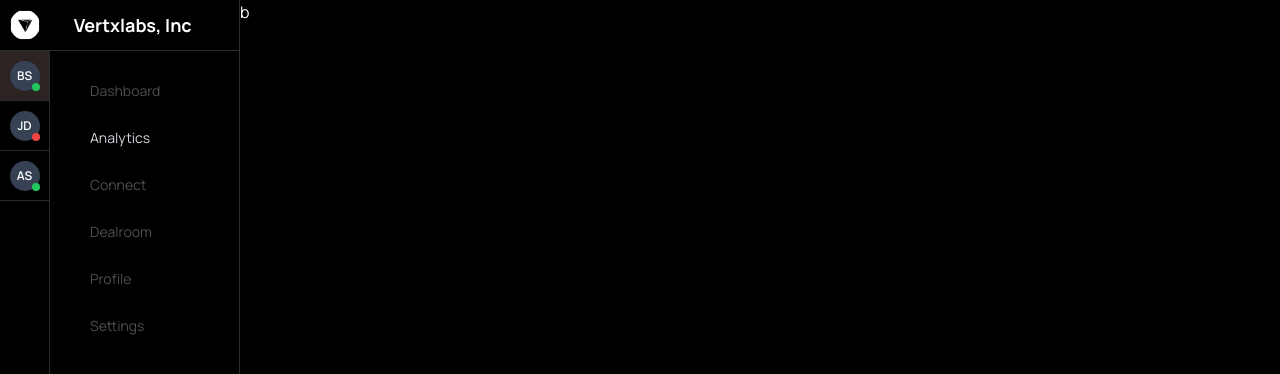
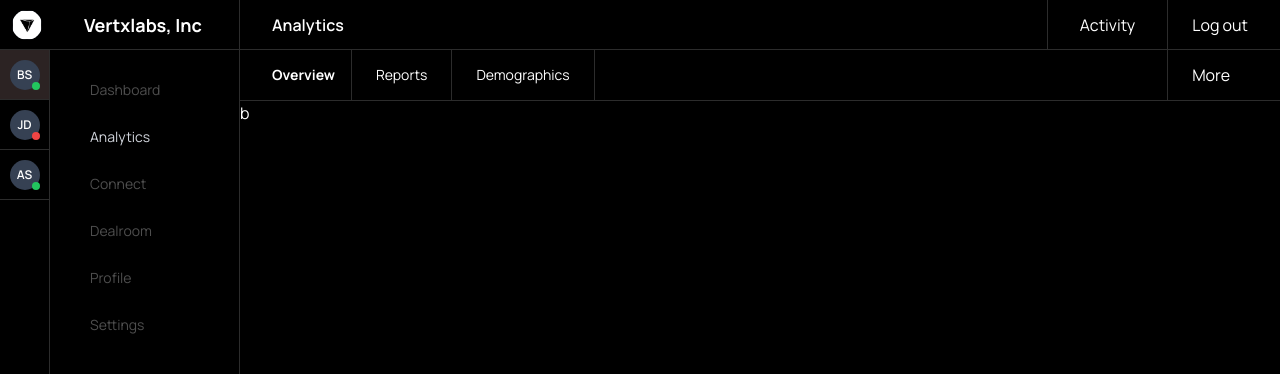
Before and after one commit to Bhavya044/vertx-assignment, a React (Vite) app: page /profile/overview in a window 1280 px wide. Shown: the top 374 px of the page. Built offline with nearby package versions, Linux system fonts and the light colour scheme.

Commit message:
tabs added

```diff
--- a/src/Layout.tsx
+++ b/src/Layout.tsx
@@ -1,6 +1,7 @@
-import React from "react";
-import Navbar from "./components/UI/Navbar";
+import React, { useState } from "react";
+import Navbar from "./components/Navbar";
 import Avatar from "./components/UI/Avatar";
+import Header from "./components/Header";
 
 const users = [
   { name: "Bhavya Suri", isOnline: true },
@@ -9,29 +10,33 @@ const users = [
 ];
 
 const Layout: React.FC<{ children: React.ReactElement }> = ({ children }) => {
+  const [activeTab, setActiveTab] = useState("Analytics");
+
+  const handleSetActiveTab = (activeTab: string) => {
+    setActiveTab(activeTab);
+  };
   return (
     <div className="flex flex-col lg:flex-row h-full min-h-screen">
-      <div className="lg:order-first lg:w-[240px] xs:h-full hidden lg:flex lg:flex-row  border-r border-r-divider-100 ">
-        <div className="flex flex-col w-full">
-          <div className="flex items-center gap-3 border-b border-divider-100 w-full">
-            {/* Logo inside a fixed-size container */}
-            <div
-              className={` flex justify-center items-center  h-[50px] w-[72px]`}
-            >
+      {/* Sidebar */}
+      <div className="hidden lg:flex lg:flex-col lg:w-[240px] border-r border-divider-100">
+        <div className="flex items-center gap-3 border-b border-divider-100 h-[50px] px-3">
+          {/* Logo */}
+          <div className="flex justify-center items-center h-[50px]">
             <Avatar logo="/vertxLogo.jpeg" />
           </div>
 
           {/* Company Name */}
-            <span className="font-bold ml-3 text-lg  w-full">
-              Vertxlabs, Inc
-            </span>
+          <span className="font-bold text-lg ml-7.5">Vertxlabs, Inc</span>
         </div>
+
+        {/* Sidebar Users & Navbar */}
         <div className="flex h-full">
-            <div className="hidden lg:flex flex-col items-center  w-[50px] border-r border-r-divider-100">
+          {/* User Avatars Sidebar */}
+          <div className="hidden lg:flex flex-col items-center w-[50px] border-r border-divider-100">
             {users.map((user, index) => (
               <div
                 key={user.name}
-                  className={`border-b border-b-divider-100 flex justify-center items-center h-[50px] w-full ${
+                className={`flex justify-center items-center h-[50px] w-full border-b border-divider-100 ${
                   index === 0 ? "bg-[#2c2323]" : "bg-black"
                 }`}
               >
@@ -39,18 +44,52 @@ const Layout: React.FC<{ children: React.ReactElement }> = ({ children }) => {
               </div>
             ))}
           </div>
+
+          {/* Navbar */}
           <div className="ml-6">
-              <Navbar activeTab="Analytics" />
-            </div>
+            <Navbar
+              handleSetActive={handleSetActiveTab}
+              activeTab={activeTab}
+            />
           </div>
         </div>
       </div>
 
-      {/* Mobile nav */}
-      <div className="order-last lg:hidden">
-        <Navbar activeTab="Analytics" />
+      {/* Header (for both mobile & desktop) */}
+      <div className="w-full block lg:hidden">
+        <Header currentTab={activeTab} setCurrentTab={setActiveTab} />
       </div>
-      <div className="flex-1 h-full">{children}</div>
+
+      {/* Main Content */}
+      <div className="flex-1 h-full">
+        <div className="flex flex-col">
+          {/* Top Bar */}
+          <div className="lg:flex hidden items-center justify-between h-[50px] px-8 border-b border-divider-100 text-base">
+            <span className="font-semibold">{activeTab}</span>
+
+            <div className="flex items-center gap-6">
+              <div className="h-[50px] flex items-center px-8 py-2.5 text-center border-x border-divider-100">
+                Activity
+              </div>
+              <span className="cursor-pointer hover:text-gray-400">
+                Log out
+              </span>
+            </div>
+          </div>
+
+          {/* Header */}
+          <div className="hidden lg:block">
+            <Header currentTab={activeTab} />
+          </div>
+        </div>
+
+        {children}
+      </div>
+
+      {/* Mobile Navbar at the Bottom */}
+      <div className="lg:hidden order-last">
+        <Navbar activeTab={activeTab} handleSetActive={handleSetActiveTab} />
+      </div>
     </div>
   );
 };
--- /dev/null
+++ b/src/components/Header.tsx
@@ -0,0 +1,61 @@
+import React, { useEffect, useState } from "react";
+import Avatar from "./UI/Avatar";
+import Tabs from "./UI/Tabs";
+import Icon from "./UI/Icon";
+
+const tabGroups: Record<string, { name: string; id: string }[]> = {
+  Analytics: [
+    { name: "Overview", id: "overview" },
+    { name: "Reports", id: "reports" },
+    { name: "Demographics", id: "demographics" },
+  ],
+  Profile: [
+    { name: "Overview", id: "overview" },
+    { name: "Portfolio", id: "portfolio" },
+    { name: "Experience", id: "experience" },
+    { name: "Media", id: "media" },
+  ],
+};
+
+interface HeaderProps {
+  currentTab: string;
+  setCurrentTab?: (tab: string) => void;
+}
+
+const Header: React.FC<HeaderProps> = ({ currentTab, setCurrentTab }) => {
+  const tabs = tabGroups[currentTab] || [];
+  const [activeTab, setActiveTab] = useState(tabs.length > 0 ? tabs[0].id : "");
+
+  useEffect(() => {
+    setActiveTab(tabs[0]?.id);
+  }, [currentTab]);
+
+  return (
+    <header className="w-full">
+      {/* Mobile View */}
+      <div className="lg:hidden p-2.5">
+        <div className="flex items-center justify-between">
+          <Avatar
+            name="Bhavya Suri"
+            onClick={() => setCurrentTab?.("Profile")}
+          />
+          <img src="/Vertx-New.png" alt="Logo" className="h-6" />
+          <Icon iconName="menu" size={30} className="border-0" />
+        </div>
+        {/* Tabs Below Navbar */}
+        {tabs.length > 0 && (
+          <Tabs tabs={tabs} activeTab={activeTab} setActiveTab={setActiveTab} />
+        )}
+      </div>
+
+      {/* Desktop View */}
+      <div className="hidden lg:flex lg:flex-row items-center border-b px-8 border-b-divider-100">
+        {tabs.length > 0 && (
+          <Tabs tabs={tabs} activeTab={activeTab} setActiveTab={setActiveTab} />
+        )}
+      </div>
+    </header>
+  );
+};
+
+export default Header;
--- a/src/components/UI/Navbar.tsx
+++ b/src/components/Navbar.tsx
@@ -1,18 +1,23 @@
-import useIsMobile from "../../hooks/useIsMobile";
-import { desktopNavbarTabs, mobileNavbarTabs } from "../../utils/navbar.config";
-import Icon from "./Icon";
+import useIsMobile from "../hooks/useIsMobile";
+import { desktopNavbarTabs, mobileNavbarTabs } from "../utils/navbar.config";
+import Icon from "./UI/Icon";
 
 interface INavbar {
   activeTab: string;
+  handleSetActive: (active: string) => void;
 }
-const Navbar: React.FC<INavbar> = ({ activeTab }) => {
+const Navbar: React.FC<INavbar> = ({ activeTab, handleSetActive }) => {
   const isMobile = useIsMobile();
   const navTabs = isMobile ? mobileNavbarTabs : desktopNavbarTabs;
+
   return (
     <div className="border-t border-t-divider-100 lg:border-0  h-full lg:p-0 p-2">
       <div className="flex justify-between flex-row lg:flex-col h-full lg:h-[282px] mt-4 mb-2.5 ml-4 mr-4 ">
         {navTabs?.map((tab) => (
-          <div className="flex flex-col justify-center items-center  lg:items-start h-full gap-0.5 ">
+          <div
+            onClick={() => handleSetActive(tab.tabName)}
+            className="flex flex-col justify-center items-center cursor-pointer lg:items-start h-full gap-0.5 "
+          >
             {tab.iconName ? (
               <Icon
                 iconName={tab.iconName}
--- a/src/components/UI/Avatar.tsx
+++ b/src/components/UI/Avatar.tsx
@@ -4,9 +4,15 @@ interface AvatarProps {
   name?: string;
   isOnline?: boolean;
   logo?: string;
+  onClick?: () => void;
 }
 
-const Avatar: React.FC<AvatarProps> = ({ name, isOnline = false, logo }) => {
+const Avatar: React.FC<AvatarProps> = ({
+  name,
+  isOnline = false,
+  logo,
+  onClick,
+}) => {
   const initials = name
     ?.split(" ")
     .map((word) => word[0])
@@ -14,7 +20,7 @@ const Avatar: React.FC<AvatarProps> = ({ name, isOnline = false, logo }) => {
     .toUpperCase();
 
   return (
-    <div className="relative inline-block">
+    <div className="relative inline-block" onClick={() => onClick?.()}>
       <div
         className={`flex items-center text-xs justify-center rounded-full h-[30px] w-[30px] bg-gray-700 text-white font-semibold`}
       >
--- a/src/components/UI/Icon.tsx
+++ b/src/components/UI/Icon.tsx
@@ -7,6 +7,7 @@ const iconMap: Record<iconNames, string> = {
   activity: "/bell.svg",
   connect: "/globe.svg",
   dealroom: "/connect.svg",
+  menu: "/menu.svg",
 };
 
 interface IconProps {
@@ -29,7 +30,6 @@ const Icon: React.FC<IconProps> = ({ iconName, size = 24, className }) => {
       width={size}
       height={size}
       className={className}
-      style={{ outline: "2px solid black" }}
     />
   );
 };
--- /dev/null
+++ b/src/components/UI/Tabs.tsx
@@ -0,0 +1,39 @@
+import React from "react";
+
+interface TabProps {
+  tabs: { name: string; id: string }[];
+  activeTab: string;
+  setActiveTab: (tabId: string) => void;
+}
+
+const Tabs: React.FC<TabProps> = ({ tabs, activeTab, setActiveTab }) => {
+  return (
+    <div className="w-full mt-10 lg:mt-0 flex justify-between">
+      <div className="flex  w-full justify-evenly lg:justify-start text-white text-sm overflow-x-auto whitespace-nowrap ">
+        {tabs.map((tab, index) => (
+          <button
+            key={tab.id}
+            className={`relative py-3 text-center ${
+              index === 0 ? "lg:pr-4" : "lg:px-6"
+            } lg:border-r lg:border-divider-100 lg:text-white  ${
+              activeTab === tab.id
+                ? "font-bold"
+                : "text-gray-400 lg:text-inactive-100 hover:text-white"
+            }`}
+            onClick={() => setActiveTab(tab.id)}
+          >
+            {tab.name}
+            {activeTab === tab.id && (
+              <div className="absolute bottom-0 left-1/2 transform -translate-x-1/2 h-[2px] w-20 bg-white lg:hidden" />
+            )}
+          </button>
+        ))}
+      </div>
+      <span className="cursor-pointer hidden  px-6 h-[50px] lg:flex items-center  border-l text-white border-l-divider-100 mr-[-6px] ">
+        More
+      </span>
+    </div>
+  );
+};
+
+export default Tabs;
--- a/src/utils/helper.config.ts
+++ b/src/utils/helper.config.ts
@@ -3,4 +3,5 @@ export type iconNames =
   | "analytics"
   | "connect"
   | "activity"
-  | "dealroom";
+  | "dealroom"
+  | "menu";
```
Also changed, not shown: public/Vertx-New.png (added), public/menu.svg (added). Lines whose indentation alone changed are shown as unchanged.
